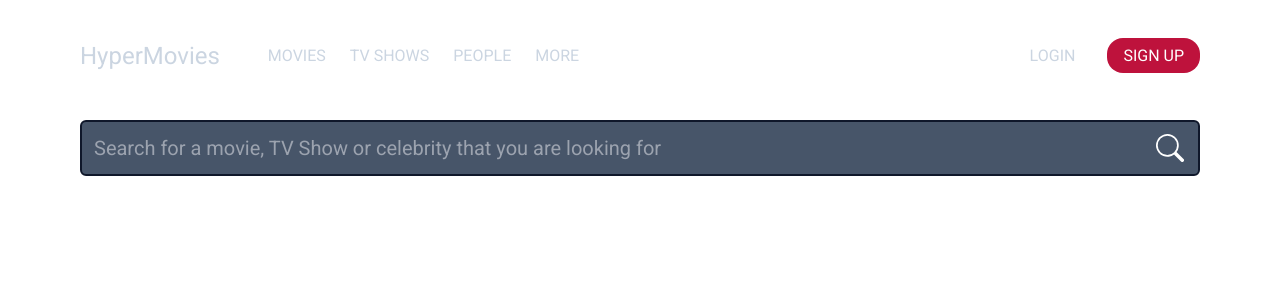
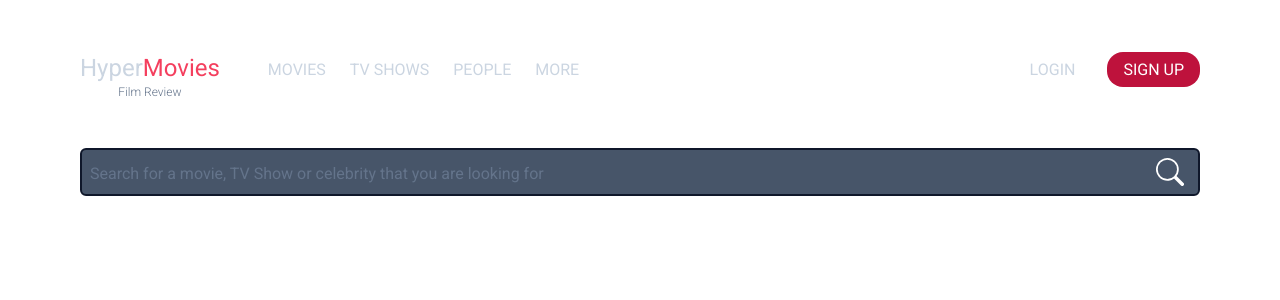
Before and after one commit to alishahi7645/hyper-movie, a React app: page / in a window 1280 px wide. Shown: the top 300 px of the page. Built offline with nearby package versions, Linux system fonts and the light colour scheme; the HTML template or start-up script is replaced by a standard one.

Commit message:
project header design

```diff
--- /dev/null
+++ b/src/components/header/FollowUs.jsx
@@ -0,0 +1,11 @@
+import React from 'react'
+
+function FollowUs() {
+  return (
+    <section className="container">
+        <div></div>
+    </section>
+  )
+}
+
+export default FollowUs
--- a/src/components/header/Header.jsx
+++ b/src/components/header/Header.jsx
@@ -1,12 +1,14 @@
 import React from 'react'
 import Navigation from './Navigation'
 import Searchbox from './Searchbox'
+import FollowUs from './FollowUs'
 
 function Header() {
   return (
     <header>
       <Navigation/>
       <Searchbox/>
+      <FollowUs/>
     </header>
   )
 }
--- a/src/components/header/Navigation.jsx
+++ b/src/components/header/Navigation.jsx
@@ -4,7 +4,10 @@ function Navigation() {
   return (
     <nav className="container flex mt-10 items-center text-slate-300">
       <div className="flex items-center">
-        <h1 className="text-2xl mr-12">HyperMovies</h1>
+        <h1 className="text-2xl mr-12 mt-3">
+          Hyper<span className="text-rose-500">Movies</span>
+          <p className="text-xs text-center text-slate-500 font-light">Film Review</p>
+        </h1>
         <ul className="flex gap-6 uppercase">
           <li>
             <a href="#">Movies</a>
--- a/src/components/header/Searchbox.jsx
+++ b/src/components/header/Searchbox.jsx
@@ -2,12 +2,12 @@ import React from "react";
 
 function Searchbox() {
   return (
-    <section className="container mt-12 text-slate-300">
+    <section className="container mt-12 text-slate-200">
       <div className="relative">
         <input
           type="text"
           placeholder="Search for a movie, TV Show or celebrity that you are looking for"
-          className="w-full bg-slate-600 text-xl p-3 border-2 border-slate-900 rounded-md outline-none"
+          className="w-full bg-slate-600 placeholder:text-slate-500 placeholder:text-base text-xl p-2 border-2 border-slate-900 rounded-md outline-none"
         />
         <svg
           xmlns="http://www.w3.org/2000/svg"
```
